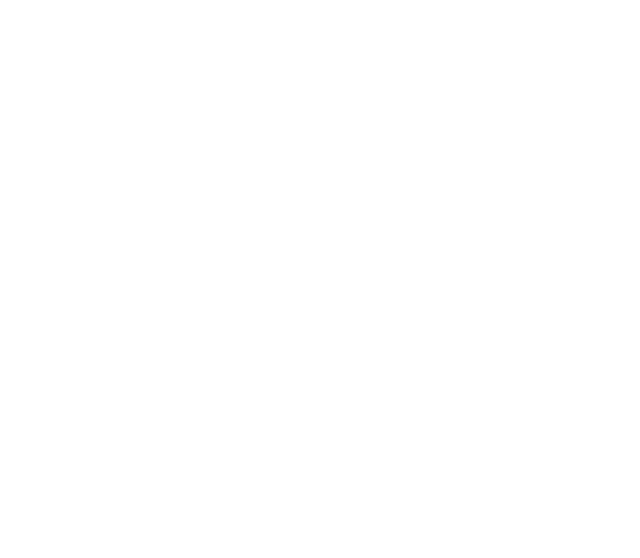
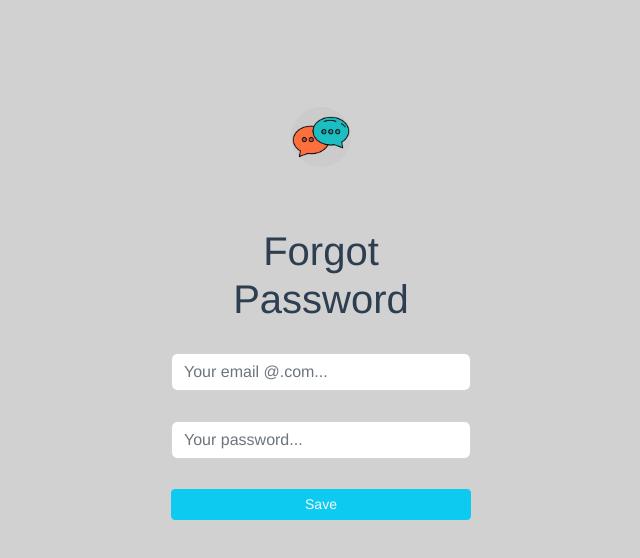
Before and after one commit to GozzAgu/Guest-code-generator, a Vue app: page /forgot in a window 1280 px wide. Before the commit this address had no page. Shown: the top 558 px of the page, without its empty margins (319-959 px from the left). Built offline with nearby package versions, Linux system fonts and the light colour scheme.

Commit message:
feat: added forgot password page

```diff
--- a/src/router/index.js
+++ b/src/router/index.js
@@ -4,6 +4,7 @@ import { createRouter, createWebHistory } from 'vue-router'
 import Signup from '../views/SignUp.vue'
 import Signin from '../views/SignIn.vue'
 import Chat from '../views/Chat.vue'
+import ForgotPassword from '../views/ForgotPassword.vue'
 
 const routes = [
   // {
@@ -28,7 +29,12 @@ const routes = [
     component: Chat,
     props: true,
     requiresAuth: true
-  }
+  },
+  {
+    path: '/forgot',
+    name: 'forgot',
+    component: ForgotPassword
+  },
 ]
 
 const router = createRouter({
--- /dev/null
+++ b/src/views/ForgotPassword.vue
@@ -0,0 +1,59 @@
+<template>
+    <div class="bg">
+        <div>
+            <img class="logo" src="@/assets/Chat-Logo-PNG-Free-Download-removebg-preview.png"/>
+        </div>
+        <form @submit.prevent="signIn" class="form">
+            <h1 class="h1 mb-3 fw-normal">Forgot Password</h1>
+            <div class="name">
+                <input v-model="store.email" placeholder="Your email @.com..." type="email" class="form-control" id="floatingInput">
+                <input v-model="store.password" placeholder="Your password..." type="password" class="form-control" id="floatingInput">
+            </div>
+
+            <p v-if="errorText" class="error">{{errorText}}</p>
+            <button class="w-100 btn btn-sm btn-info text-light" type="submit">
+                Save
+            </button>
+        </form>
+    </div>
+</template>
+
+<script setup>
+import { ref } from 'vue'
+import { useStore } from '@/store/store';
+
+const store = useStore()
+
+const errorText = ref(false)
+
+</script>
+
+<style scoped lang="scss">
+.bg {
+    background-color: rgb(209, 209, 209);
+    height: 1000px;
+    .logo {
+        width: 100px;
+        padding-top: 100px;
+    }
+    form {
+        margin: 0 auto;
+        padding-top: 50px;
+        width: 300px;
+        height: 200px;
+        input {
+            width: 100%;
+            margin-bottom: 30px;
+            margin-top: 30px
+        }
+        button {
+            width: 100%;
+            margin-bottom: 30px;
+        }
+        .error {
+            color: red;
+        }
+    }
+}
+
+</style>
```
